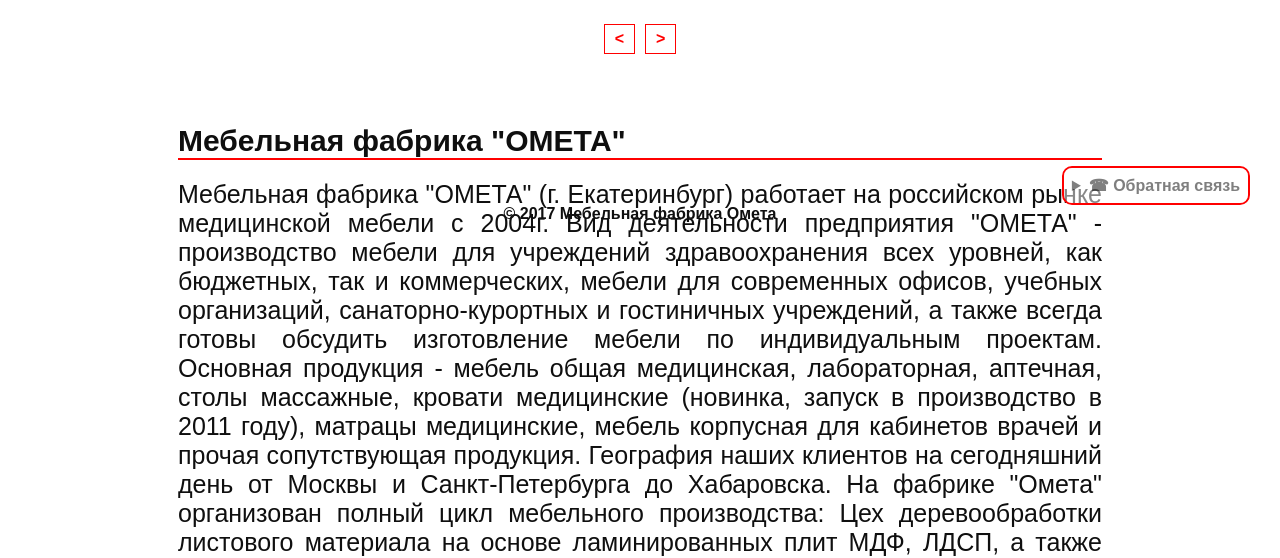
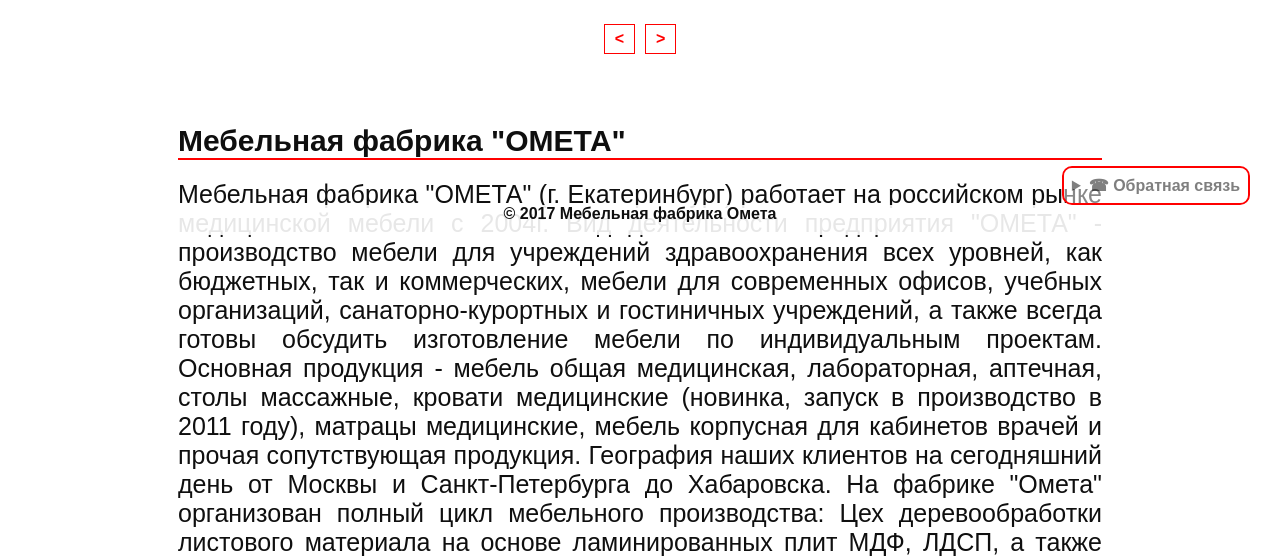
Before and after one commit to sergio11iw/project_om, a Django app: page / in a window 1280 px wide. Shown: the part 565-1123 px from the top of the page. Run offline with Django 5.2, Linux system fonts and the light colour scheme; some libraries are stand-ins or nearby versions.

Commit message:
Add files via upload

```diff
--- a/static/css/defaulT.css
+++ b/static/css/defaulT.css
@@ -110,6 +110,7 @@
     height:30px;
     width:100%;
     text-align: center;
+    background-color: rgba(255, 255, 255, 0.9);
 }
 /*Кнопка купить*/
 #sale {
@@ -121,7 +122,7 @@
     font-size: 20px;
 }
 #sale:hover {
-       box-shadow: 1px 1px 4px black, 0 0 1em;
+    box-shadow: 1px 1px 4px black, 0 0 1em;
 }
 /*zoom*/
 .scale8 {
@@ -311,7 +312,8 @@
 }
 .container {
     display:flex;
-    margin: 10px;
+    margin-left: 10%;
+    margin-right: 10%;
     padding: 10px;
 }
 #prod:hover  {
--- a/static/js/indeX.js
+++ b/static/js/indeX.js
@@ -116,15 +116,15 @@
 
 
 /*Продукция*/
-
 // переключение картинок
-function myFunction(el) {
+function myFunction(el, color) {
     let vsav = document.querySelector(`.prod${el}`).src
     document.querySelector(`.pr${el.substring(0, el.length - 1)}`).src = vsav
 
     const attributes = document.querySelectorAll(".add-to-cart"); // Получаем все элементы с классом add-to-cart
     attributes.forEach((element) => {
         element.setAttribute("data-img", vsav); // Устанавливаем атрибут data-img для каждого элемента
+        element.setAttribute("data-color", color);
     });
 
 
@@ -144,7 +144,7 @@
     document.querySelector('.shopprod3').src = target.dataset.img || '';
     document.querySelector('.shopprod4').innerText = target.dataset.value
     document.querySelector('.shopprod5').innerText = target.dataset.color
-    console.log(target.dataset.name)
+    console.log(target.dataset.color)
 }
 function closePopup() {
     var popup = document.querySelector('.popup');
```
